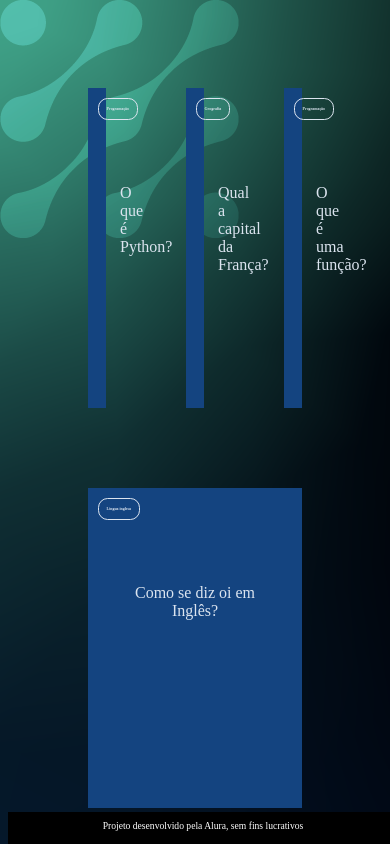
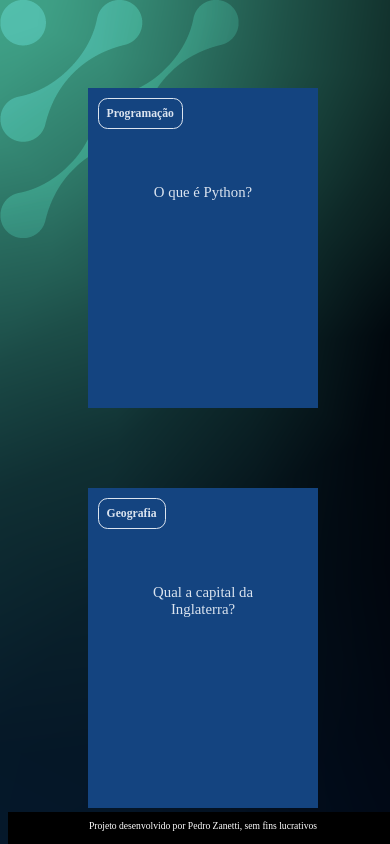
Before and after one commit to PHZanetti/FlashCard, a plain HTML site: page FlashCard-main/FlashCard-main/FlashCard-main/Flashcard/index.html in a window 390 px wide. Shown: the top 844 px of the page. Drawn offline with Linux system fonts and the light colour scheme.

Commit message:
Add files via upload

```diff
--- a/FlashCard-main/FlashCard-main/FlashCard-main/Flashcard/assets/style.css
+++ b/FlashCard-main/FlashCard-main/FlashCard-main/Flashcard/assets/style.css
@@ -49,6 +49,7 @@ body {
     margin-top: 1rem;
     padding: 2rem;
     margin-top: 4rem;
+    font-size: 1.4vw;
 }
 
 .cartao__conteudo__pergunta p {
@@ -71,22 +72,14 @@ body {
     position: absolute;
     height: 100%;
     width: 100%;
+    box-sizing: border-box;
 }
 
 .cartao__conteudo__resposta {
     transform: rotateY(180deg);
+    background-color: rgba(0, 244, 191, 0.2);
+    border: 4px solid var(--card-back-color);
 }
-
-
-
-
-
-
-
-
-
-
-
 
 footer {
     background-color: black;
@@ -102,3 +95,22 @@ footer p {
     font-size: 0.6rem;
     margin-top: 0.5rem;
 }
+
+@media (max-width: 560px) {
+
+    body {
+        background: url('img/bg-mobile.webp'), no-repeat cover;
+    }
+
+    .cartao {
+        flex: 1 0 calc(100% - 1rem)
+    }
+
+    .cartao__conteudo h3 {
+        font-size: 3vw;
+    }
+
+    .cartao__conteudo p {
+        font-size: 3.8vw;
+    }
+}
--- a/FlashCard-main/FlashCard-main/FlashCard-main/Flashcard/index.html
+++ b/FlashCard-main/FlashCard-main/FlashCard-main/Flashcard/index.html
@@ -23,7 +23,7 @@
         </section>
     </main>
     <footer>
-        <p>Projeto desenvolvido pela Alura, sem fins lucrativos</p>
+        <p>Projeto desenvolvido por Pedro Zanetti, sem fins lucrativos</p>
     </footer>
     <script src="app.js"></script>
     <script src="perguntas.js"></script>
--- a/FlashCard-main/FlashCard-main/FlashCard-main/Flashcard/perguntas.js
+++ b/FlashCard-main/FlashCard-main/FlashCard-main/Flashcard/perguntas.js
@@ -6,8 +6,8 @@ criaCartao(
 
 criaCartao(
     'Geografia',
-    'Qual a capital da França?',
-    'A capital da França é Paris'
+    'Qual a capital da Inglaterra?',
+    'A capital da Inglaterra é Londres'
 )
 
 criaCartao(
```
